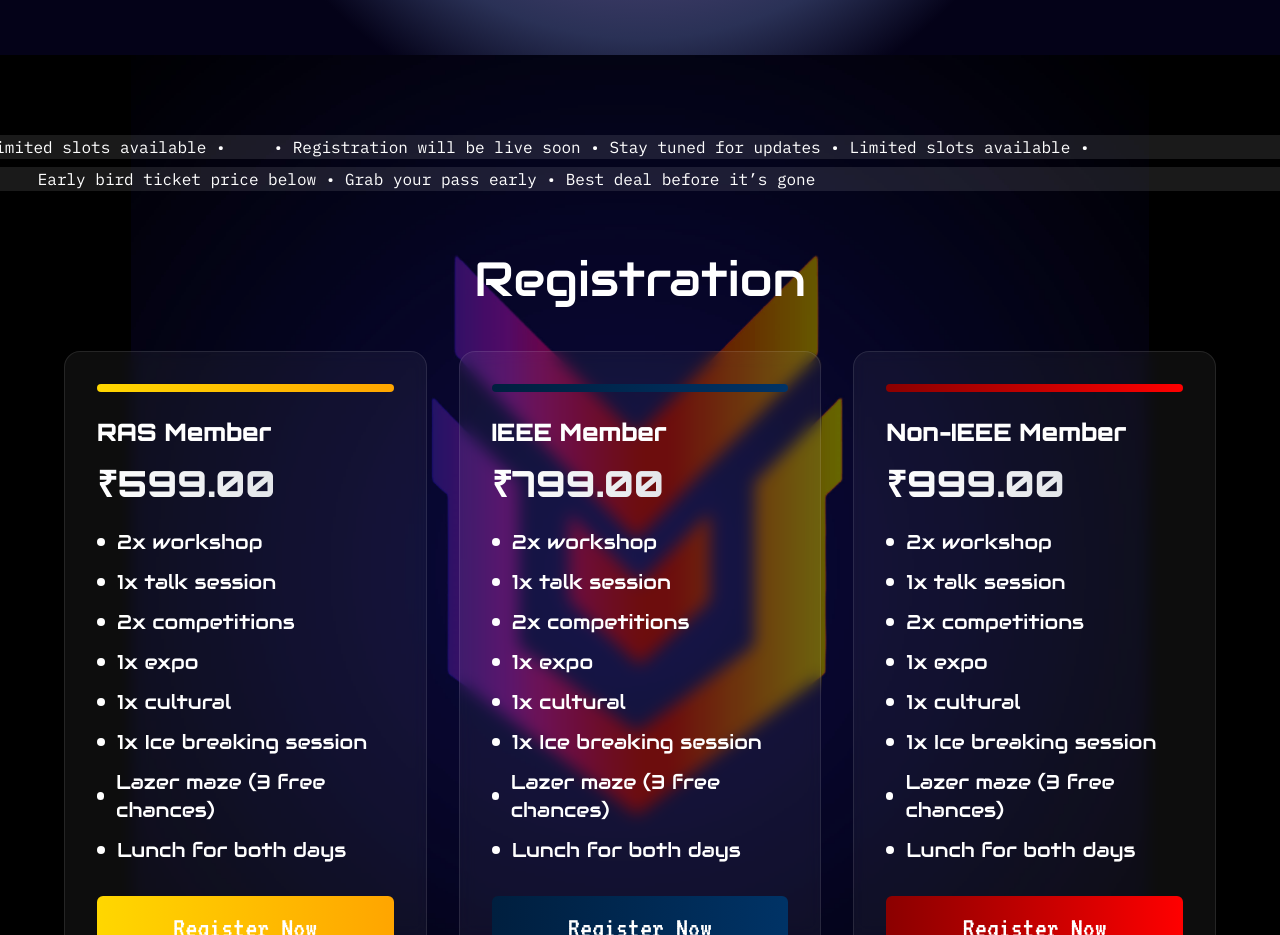
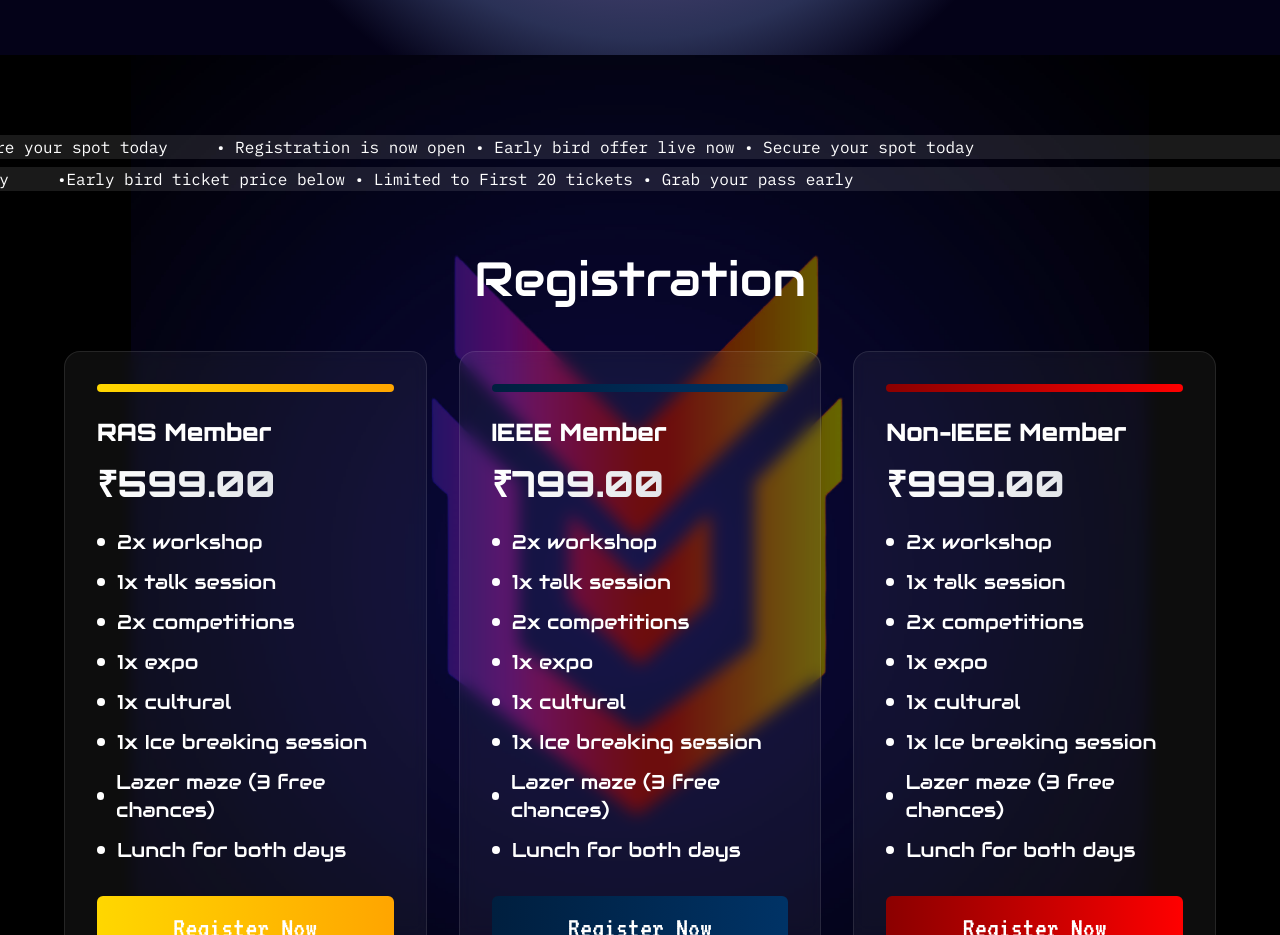
Before and after one commit to ieeehr/Prime, a Next.js app: page / in a window 1280 px wide. Shown: the part 5160-6095 px from the top of the page. Built offline with nearby package versions, Linux system fonts and the light colour scheme.

Commit message:
Early bird ticket live

```diff
--- a/src/app/sections/Registration.tsx
+++ b/src/app/sections/Registration.tsx
@@ -64,10 +64,7 @@
             <div className={`flex items-center min-w-fit text-md sm:text-base font-large ${ibmPlexMono.className}`}>
               {[...Array(2)].map((_, i) => (
                 <span key={i} className="mr-12">
-                  • Registration will be live soon • Stay tuned for updates • Limited slots available •
-
-
-
+                  • Registration is now open • Early bird offer live now • Secure your spot today
                 </span>
               ))}
             </div>
@@ -84,7 +81,7 @@
             <div className={`flex items-center min-w-fit text-md sm:text-base font-large ${ibmPlexMono.className}`}>
               {[...Array(2)].map((_, i) => (
                 <span key={i} className="mr-12">
-                  Early bird ticket price below • Grab your pass early • Best deal before it’s gone
+                  •Early bird ticket price below • Limited to First 20 tickets • Grab your pass early
                 </span>
               ))}
             </div>
```
